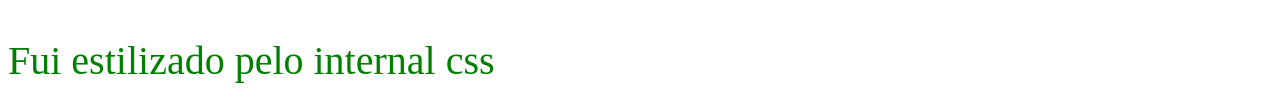
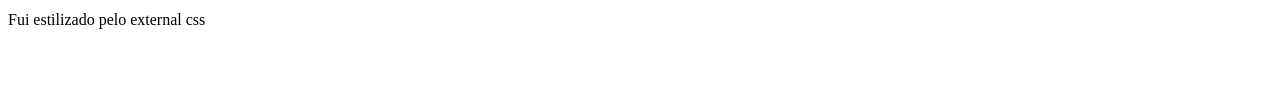
Before and after one commit to eduardodasilva7/11-03-html, a plain HTML site: page index.html in a window 1280 px wide. Shown: the part 328-429 px from the top of the page. Drawn offline with Linux system fonts and the light colour scheme.

Commit message:
externa css

```diff
--- a/css/style.css
+++ b/css/style.css
@@ -1,3 +1,8 @@
 /* body{
     background-color: aqua;
 } */
+
+/* p{
+    color: violet;
+    font-size: 80px;
+} */
--- a/index.html
+++ b/index.html
@@ -4,12 +4,12 @@
     <meta charset="UTF-8">
     <meta name="viewport" content="width=device-width, initial-scale=1.0">
     <link rel="stylesheet" href="css/style.css">
-    <style>
+    <!--<style>
         p{
             color: green;
             font-size: 40px;
         }
-    </style>
+    </style>-->
 
     <title>Aprendendo Css</title>
 </head>
@@ -24,4 +24,8 @@
     <p>Fui estilizado pelo internal css</p>
     <p>Fui estilizado pelo internal css</p>
 
+    <!-- 04 External css-->
+
+    <p>Fui estilizado pelo external css</p>
 </body>
+</html>
```
